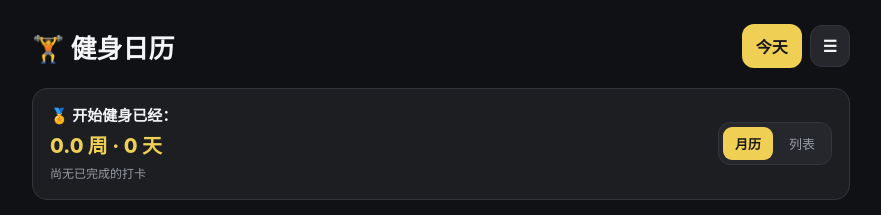
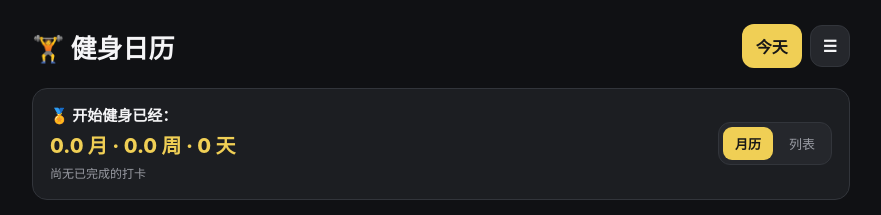
Before and after one commit to captainKetchup123/Fitness-Checkin, a plain HTML site: page index.html in a window 1280 px wide. Shown: the top 215 px of the page, without its empty margins (199-1080 px from the left). Drawn offline with Linux system fonts and the light colour scheme; no server answers.

Commit message:
Add files via upload

```diff
--- a/index.html
+++ b/index.html
@@ -27,7 +27,7 @@
 </head>
 <body><main class="app">
 <header><div><h1>🏋️ 健身日历</h1></div><div class="headerBtns"><button class="today" id="todayBtn">今天</button><div class="menuWrap"><button class="themeBtn" id="menuBtn" aria-label="打开功能菜单" aria-expanded="false" aria-controls="appMenu">☰</button><div class="appMenu" id="appMenu" hidden><div class="menuCloud"><div class="menuTitle">☁️ 云端同步</div><div class="menuStatus" id="syncStatus" role="status">未登录 · 记录仅保存在本机</div><div class="menuTime" id="syncTime"></div><div class="cloudActions"><button class="secondary" id="loginBtn">Google 登录</button><button class="secondary" id="logoutBtn" hidden>退出</button><button class="secondary" id="syncBtn" hidden>立即同步</button></div></div><button class="menuItem" id="themeBtn">🎨 配色</button><button class="menuItem" id="export">导出备份</button><button class="menuItem" id="import">导入备份</button><input id="file" type="file" accept="application/json,.json" hidden/></div></div></div></header>
-<section class="summary" aria-live="polite"><div><div class="summaryTitle">🏅 开始健身已经：</div><div class="summaryValue" id="stats">0.0 周 · 0 天</div><div class="summaryNote" id="statsRange">尚无已完成的打卡</div></div><div class="viewBtns" role="group" aria-label="日历显示模式"><button class="viewBtn active" id="monthView" aria-pressed="true">月历</button><button class="viewBtn" id="listView" aria-pressed="false">列表</button></div></section>
+<section class="summary" aria-live="polite"><div><div class="summaryTitle">🏅 开始健身已经：</div><div class="summaryValue" id="stats">0.0 月 · 0.0 周 · 0 天</div><div class="summaryNote" id="statsRange">尚无已完成的打卡</div></div><div class="viewBtns" role="group" aria-label="日历显示模式"><button class="viewBtn active" id="monthView" aria-pressed="true">月历</button><button class="viewBtn" id="listView" aria-pressed="false">列表</button></div></section>
 
 <div class="controls"><button class="nav" id="prev" aria-label="上个月">‹</button><div class="month" id="month"></div><button class="nav" id="next" aria-label="下个月">›</button></div>
 <div id="calendar" class="calendar"></div>
@@ -71,7 +71,7 @@ function save(){try{localStorage.setItem(KEY,JSON.stringify(entries));}catch(e){
 function updateStats(){
  const completed=Object.keys(entries).filter(id=>/^\d{4}-\d{2}-\d{2}$/.test(id)&&validType(entries[id]?.type)&&entries[id].done).sort();
  const days=completed.length;
- el('stats').textContent=`${(days/7).toFixed(1)} 周 · ${days} 天`;
+ el('stats').textContent=`${(days/30).toFixed(1)} 月 · ${(days/7).toFixed(1)} 周 · ${days} 天`;
  el('statsRange').textContent=days?`首次：${completed[0]}　最新：${completed[days-1]}`:'尚无已完成的打卡';
 }
 function setView(mode){viewMode=mode;try{localStorage.setItem(VIEW_KEY,mode)}catch(e){}render();notifyChange('view')}
```
